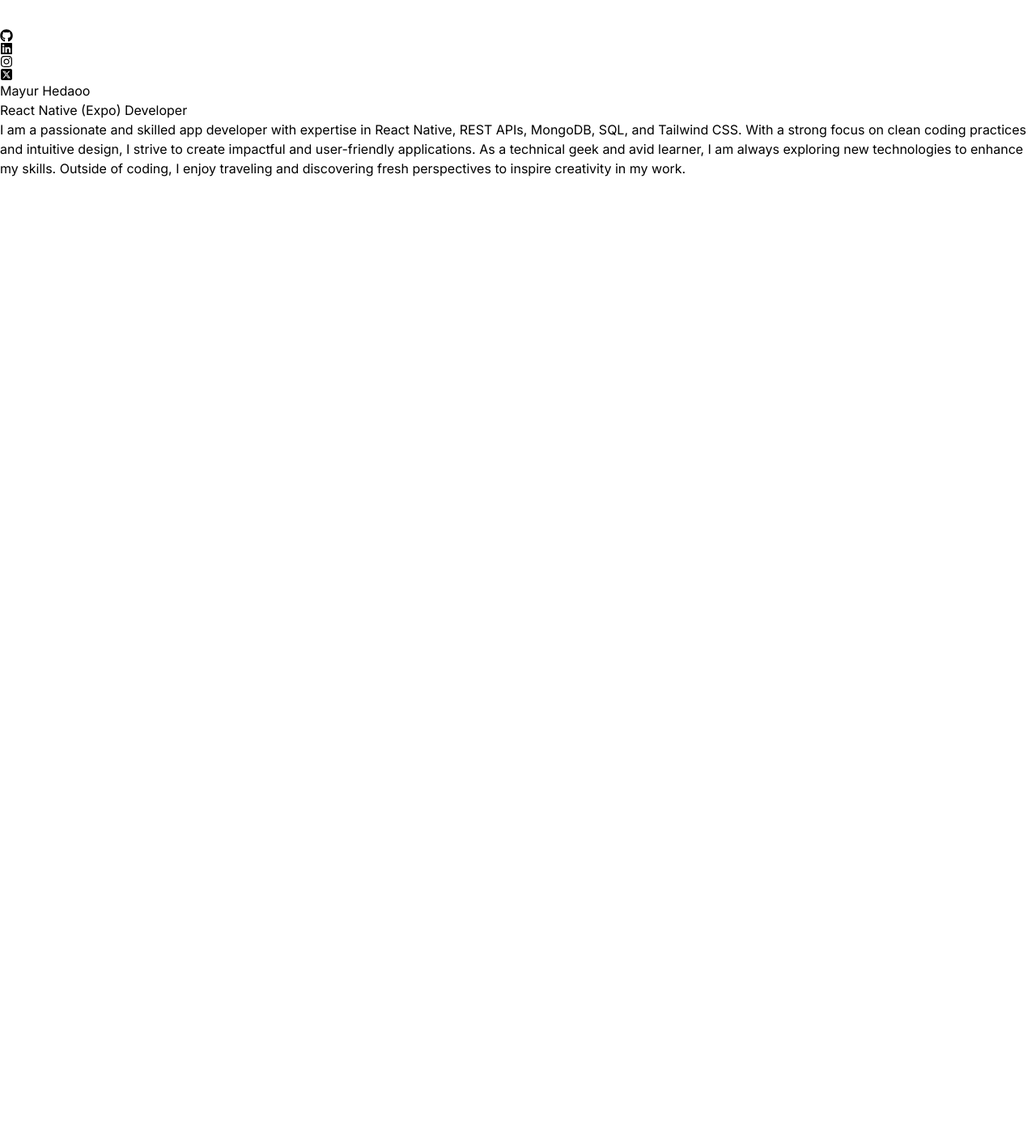
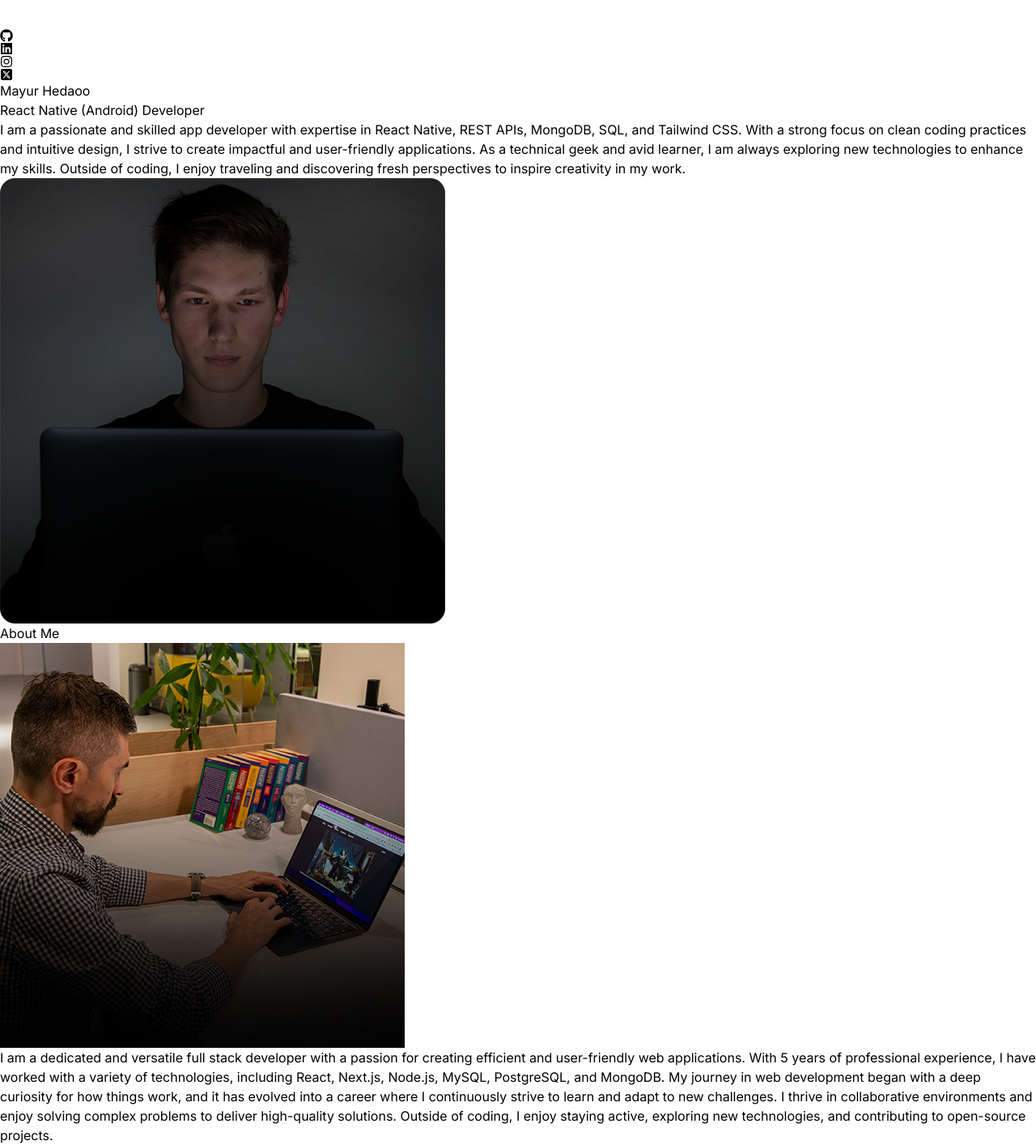
Before and after one commit to mayurhedaoo100/my-portfolio, a React (Vite) app: page / in a window 1280 px wide. Shown: the whole page at 81% size. Before the commit the page ends 800 px from the top, so only its background shows below. Built offline with nearby package versions, Linux system fonts and the light colour scheme.

Commit message:
about.jsx updated

```diff
--- a/index.html
+++ b/index.html
@@ -4,7 +4,7 @@
     <meta charset="UTF-8" />
     <link rel="icon" type="image/svg+xml" href="/vite.svg" />
     <meta name="viewport" content="width=device-width, initial-scale=1.0" />
-    <title>My Portfolio</title>
+    <title>Mayur Hedaoo</title>
   </head>
   <body>
     <div id="root"></div>
--- a/src/App.jsx
+++ b/src/App.jsx
@@ -1,16 +1,20 @@
 import React from "react";
 import Navbar from "./components/Navbar";
 import Hero from "./components/Hero"
+import About from "./components/About";
 
 const App = () => {
   return (
     <div className="overflow-x-hidden text-neutral-300 antialiased selection:bg-cyan-300 selection:text-cyan-900">
-      <div className="flixed top-0 -z-10 h-full w-full"></div>
+      <div className="fixed top-0 -z-10 h-full w-full">
       <div className="absolute top-0 z-[-2] h-screen w-screen bg-neutral-950 bg-[radial-gradient(ellipse_80%_80%_at_50%_-20%,rgba(120,119,198,0.3),rgba(255,255,255,0))]">
+      </div>
+      </div>
+
       <div className="container mx-auto px-8">
-      <Navbar/>
-      <Hero/>
-      </div>
+        <Navbar />
+        <Hero />
+        <About />
       </div>
     </div>
   )
--- /dev/null
+++ b/src/components/About.jsx
@@ -0,0 +1,26 @@
+import aboutImg from "../assets/about.jpg"
+import { ABOUT_TEXT } from "../constants";
+
+const About = () => {
+    return (
+        <div className="border-b border-neutral-900 pb-a">
+            <h2 className="my-20 text-center text-4xl">About
+                <span className="text-neutral-500"> Me</span>
+            </h2>
+            <div className="flex flex-wrap">
+                <div className="w-full lg:w-1/2 lg:p-8">
+                    <div className="flex items-center justify-center">
+                        <img className="rounded-2xl" src={aboutImg}/>
+                    </div>
+                </div>
+                <div className="w-full lg:w-1/2">
+                    <div className="flex justify-center lg:justify-start">
+                        <p className="my-2 max-w-xl py-6">{ABOUT_TEXT}</p>
+                    </div>
+                </div>
+            </div>
+        </div>
+    )
+}
+
+export default About;
--- a/src/components/Hero.jsx
+++ b/src/components/Hero.jsx
@@ -1,4 +1,5 @@
 import {HERO_CONTENT} from "../constants";
+import profile_pic from "../assets/kevinRushProfile.png"
 
 const Hero = () => {
     return (
@@ -10,12 +11,17 @@
                             Mayur Hedaoo
                         </h1>
                         <span className="bg-gradient-to-r from-pink-300 via-slate-500 to-purple-500 bg-clip-text text-4xl tracking-tight text-transparent">
-                            React Native (Expo) Developer
+                            React Native (Android) Developer
                         </span>
                         <p className="my-2 max-w-xl py-6 font-thin tracking-tighter ">
                             {HERO_CONTENT}
                         </p>
                     </div>
+                </div>
+                <div className="w-full lg:w-1/2 lg:p-8">
+                <div className="flex justify-center">
+                    <img src={profile_pic} />
+                </div>
                 </div>
             </div>
         </div>
```
